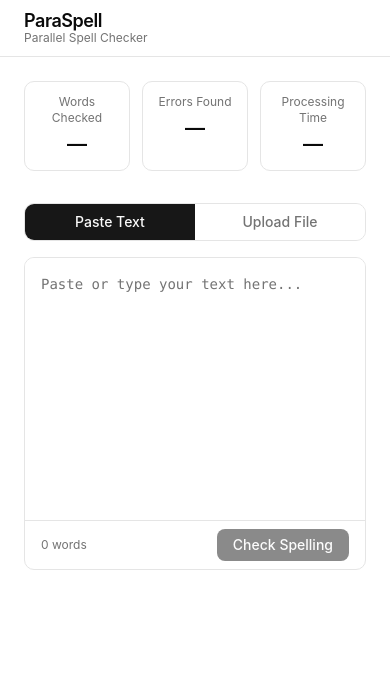
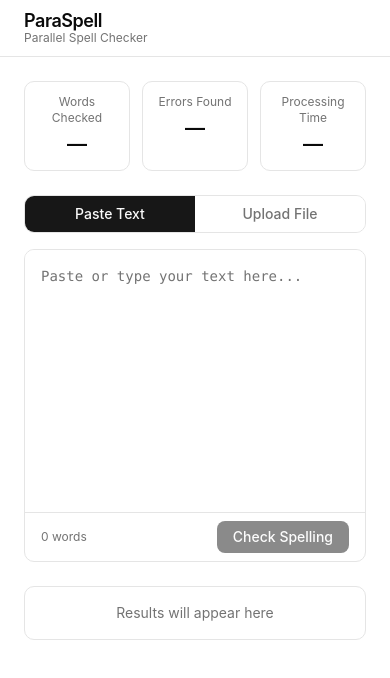
Before and after one commit to Teo03/paraspell, a React (Vite) app in the folder apps/frontend/: page / in a window 390 px wide. Shown: the top 678 px of the page. Built offline with nearby package versions, Linux system fonts and the light colour scheme.

Commit message:
feat: responsive two-pane layout, collapses to single column on mobile (NFR-06)

```diff
--- a/apps/frontend/src/App.tsx
+++ b/apps/frontend/src/App.tsx
@@ -16,7 +16,6 @@
 
   const wordCount = text.trim() === "" ? 0 : text.trim().split(/\s+/).length
 
-  // Temporary test handler so we can verify loading states work
   const handleCheck = () => {
     setLoading(true)
     setStats({ words: null, errors: null, time: null })
@@ -33,10 +32,10 @@
         </div>
       </header>
 
-      <main className="flex-1 flex flex-col items-center p-6 gap-6">
+      <main className="flex-1 flex flex-col p-6 gap-6">
 
         {/* Stats Row */}
-        <div className="w-full max-w-xl grid grid-cols-3 gap-3 mb-2">
+        <div className="grid grid-cols-3 gap-3">
           <div className="rounded-lg border p-3 text-center">
             <p className="text-xs text-muted-foreground mb-1">Words Checked</p>
             <p className="text-xl font-semibold">{loading ? "—" : (stats.words ?? "—")}</p>
@@ -55,7 +54,11 @@
           </div>
         </div>
 
-        <div className="w-full max-w-xl">
+        {/* Two-pane layout */}
+        <div className="flex flex-col md:flex-row gap-6 flex-1">
+
+          {/* Left pane — Input */}
+          <div className="w-full md:w-1/2">
 
             {/* Tab Toggle */}
             <div className="flex rounded-lg border overflow-hidden mb-4" role="tablist">
@@ -153,16 +156,23 @@
                 </div>
               </div>
             )}
+          </div>
 
-          {/* Results Skeleton */}
-          {loading && (
-            <div className="mt-4 rounded-lg border p-4 space-y-3">
+          {/* Right pane — Results */}
+          <div className="w-full md:w-1/2">
+            {loading ? (
+              <div className="rounded-lg border p-4 space-y-3">
                 <div className="h-3 bg-muted rounded animate-pulse w-3/4" />
                 <div className="h-3 bg-muted rounded animate-pulse w-full" />
                 <div className="h-3 bg-muted rounded animate-pulse w-5/6" />
                 <div className="h-3 bg-muted rounded animate-pulse w-2/3" />
               </div>
+            ) : (
+              <div className="rounded-lg border p-4 h-full flex items-center justify-center text-sm text-muted-foreground">
+                Results will appear here
+              </div>
             )}
+          </div>
 
         </div>
       </main>
```
Lines whose indentation alone changed are shown as unchanged.
